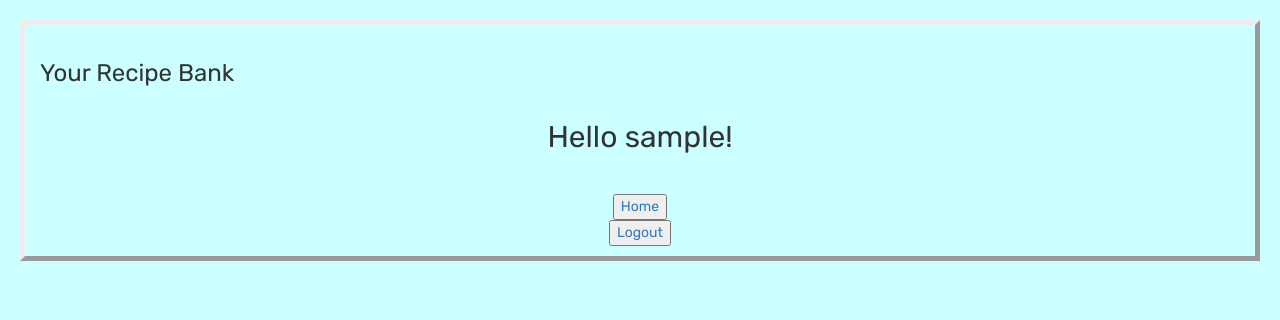
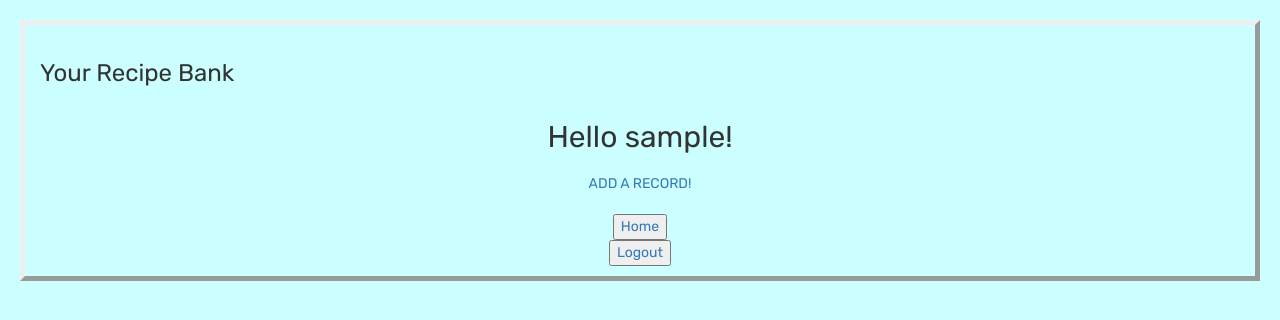
Before and after one commit to vrey2/RecipeBankBPV, a Flask app: page /profile in a window 1280 px wide. Shown: the top 320 px of the page. Run offline with Flask 3, Linux system fonts and the light colour scheme; a user stored in the database is signed in; tables that the repository leaves empty hold one stand-in row (values such as "Sample post"); parts of the project's set-up code (start-up, migrations or seed data) failed here and were passed over; some libraries are stand-ins or nearby versions.

Commit message:
add record link in profile.

```diff
--- a/app/site/templates/site/profile.html
+++ b/app/site/templates/site/profile.html
@@ -13,6 +13,8 @@
 <div>
   <h3>Your Recipe Bank</h3>
   <h2>Hello {{current_user.username}}!</h2>
+    <a href="{{url_for('site.add_record')}}">ADD A RECORD!</a>
+        <br>
     {% for items in items %}
         <div class="box">
             <h3>Name</h3>
```
